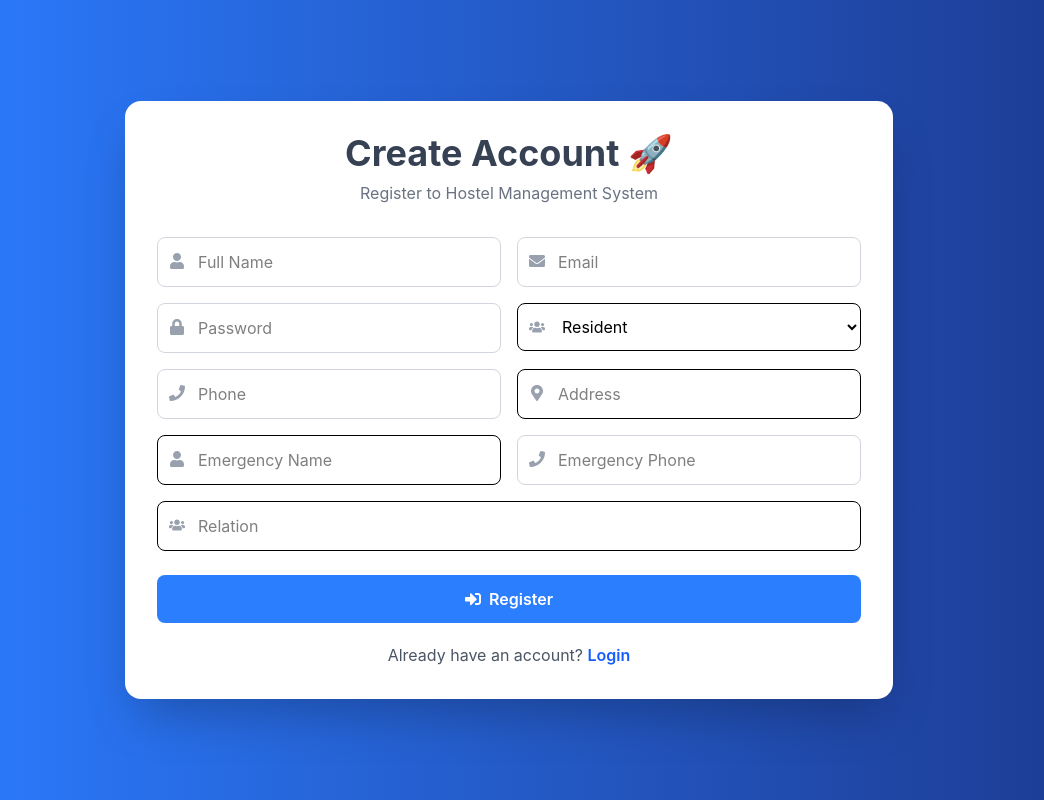
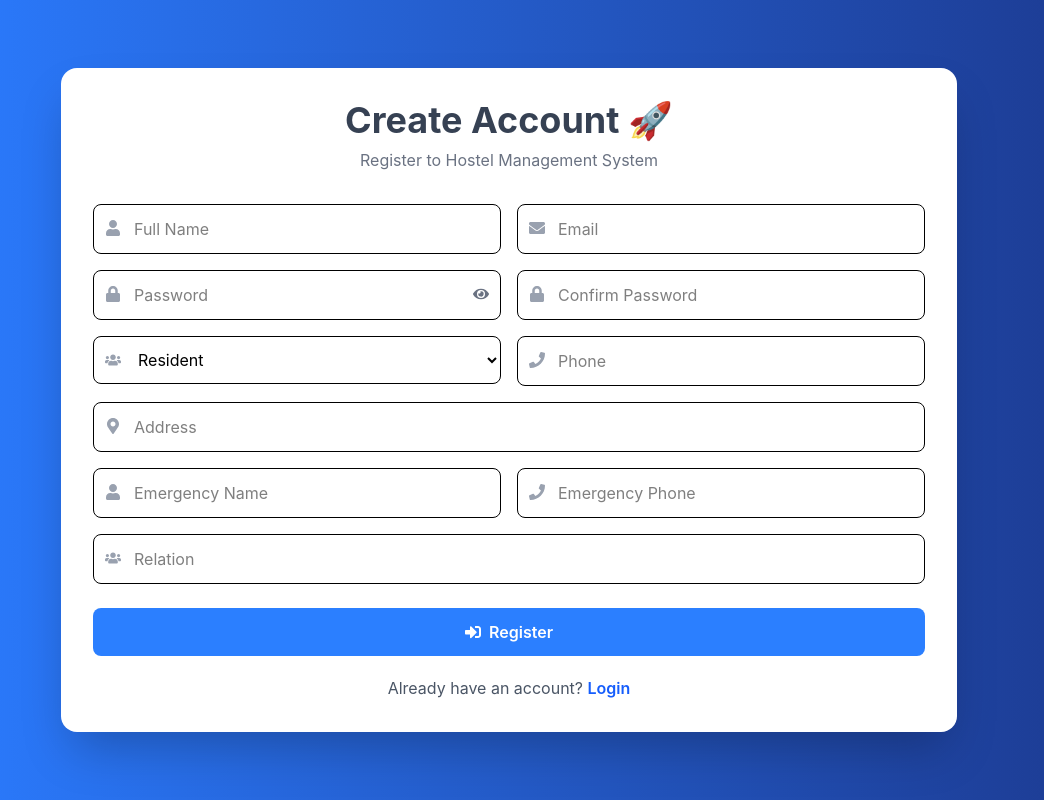
Before and after one commit to priyadhashwanth/hostel-frontend, a React (Vite) app: page /register in a window 1280 px wide. Shown: the whole page, without its empty margins (131-1175 px from the left). Built offline with nearby package versions, Linux system fonts and the light colour scheme.

Commit message:
register error resolved

```diff
--- a/src/pages/Register.jsx
+++ b/src/pages/Register.jsx
@@ -10,7 +10,9 @@ import {
   FaPhone,
   FaMapMarkerAlt,
   FaUsers,
-  FaSignInAlt
+  FaSignInAlt,
+  FaEye,
+  FaEyeSlash
 } from "react-icons/fa";
 
 export default function Register() {
@@ -19,6 +21,7 @@ export default function Register() {
   const [name, setName] = useState("");
   const [email, setEmail] = useState("");
   const [password, setPassword] = useState("");
+  const [confirmPassword, setConfirmPassword] = useState("");
   const [role, setRole] = useState("resident");
 
   const [phone, setPhone] = useState("");
@@ -28,31 +31,31 @@ export default function Register() {
   const [emergencyPhone, setEmergencyPhone] = useState("");
   const [relation, setRelation] = useState("");
 
+  const [loading, setLoading] = useState(false);
+  const [showPassword, setShowPassword] = useState(false);
+
+  // Regex
+  const emailRegex = /^[^\s@]+@[^\s@]+\.[^\s@]+$/;
+  const phoneRegex = /^[0-9]{10}$/;
+
   const handleRegister = async (e) => {
-    // Validation
     e.preventDefault();
 
-    // Empty checks
-    if (
-      !name.trim() ||
-      !email.trim() ||
-      !password.trim() ||
-      !role.trim()
-    ) {
-      toast.error("Name, Email, Password and Role are required");
+    // Required fields
+    if (!name.trim() || !email.trim() || !password.trim()) {
+      toast.error("Name, Email and Password are required");
       return;
     }
 
-    // Name length
+    // Name
     if (name.trim().length < 3) {
       toast.error("Name must be at least 3 characters");
       return;
     }
 
-    // Email format
-    const emailRegex = /^[^\s@]+@[^\s@]+\.[^\s@]+$/;
+    // Email
     if (!emailRegex.test(email)) {
-      toast.error("Enter a valid email address");
+      toast.error("Enter valid email");
       return;
     }
 
@@ -62,8 +65,13 @@ export default function Register() {
       return;
     }
 
-    // Phone optional but if entered validate
-    const phoneRegex = /^[0-9]{10}$/;
+    // Confirm Password
+    if (password !== confirmPassword) {
+      toast.error("Passwords do not match");
+      return;
+    }
+
+    // Phone
     if (phone && !phoneRegex.test(phone)) {
       toast.error("Phone must be 10 digits");
       return;
@@ -75,7 +83,9 @@ export default function Register() {
     }
 
     try {
-      const res = await API.post("/auth/register", {
+      setLoading(true);
+
+      await API.post("/auth/register", {
         name,
         email,
         password,
@@ -91,22 +101,28 @@ export default function Register() {
           : undefined
       });
 
-      toast.success("Registered successfully");
+      toast.success("Registered Successfully");
 
       setTimeout(() => {
         navigate("/login");
-      }, 1000);
+      }, 1200);
 
     } catch (error) {
-      toast.error(error.response?.data?.message || "Registration failed");
+      toast.error(
+        error.response?.data?.message || "Registration failed"
+      );
+    } finally {
+      setLoading(false);
     }
   };
 
   return (
-    <div className="min-h-screen flex items-center justify-center bg-gradient-to-r from-blue-500 to-blue-900 p-6">
+    <div className="min-h-screen flex items-center justify-center bg-gradient-to-r from-blue-500 to-blue-900 p-4">
 
-      <div className="bg-white shadow-2xl rounded-2xl w-full max-w-3xl p-8 max-h-[95vh] overflow-y-auto">
-
+      <form
+        onSubmit={handleRegister}
+        className="bg-white shadow-2xl rounded-2xl w-full max-w-4xl p-8 max-h-[95vh] overflow-y-auto"
+      >
         <h1 className="text-4xl font-bold text-center text-gray-700">
           Create Account 🚀
         </h1>
@@ -120,219 +136,135 @@ export default function Register() {
           {/* Name */}
           <div className="relative">
             <FaUser className="absolute top-4 left-3 text-gray-400" />
-
             <input
               type="text"
               placeholder="Full Name"
               value={name}
               onChange={(e) => setName(e.target.value)}
-              className={`w-full p-3 pl-10 rounded-lg border outline-none
-              ${
-                name.length === 0
-                  ? "border-gray-300"
-                  : name.trim().length >= 3
-                  ? "border-green-500"
-                  : "border-red-500"
-              }`}
+              className="w-full border p-3 pl-10 rounded-lg outline-none"
             />
-
-            {name && name.trim().length < 3 && (
-              <p className="text-red-500 text-sm mt-1">
-                Minimum 3 characters
-              </p>
-            )}
           </div>
 
           {/* Email */}
           <div className="relative">
             <FaEnvelope className="absolute top-4 left-3 text-gray-400" />
-
             <input
-              type="email"
+              type="text"
               placeholder="Email"
               value={email}
               onChange={(e) => setEmail(e.target.value)}
-              className={`w-full p-3 pl-10 rounded-lg border outline-none
-              ${
-                email.length === 0
-                  ? "border-gray-300"
-                  : emailRegex.test(email)
-                  ? "border-green-500"
-                  : "border-red-500"
-              }`}
+              className="w-full border p-3 pl-10 rounded-lg outline-none"
             />
-
-            {email &&
-              !emailRegex.test(email) && (
-                <p className="text-red-500 text-sm mt-1">
-                  Invalid email
-                </p>
-              )}
           </div>
 
           {/* Password */}
           <div className="relative">
             <FaLock className="absolute top-4 left-3 text-gray-400" />
-
             <input
-              type="password"
+              type={showPassword ? "text" : "password"}
               placeholder="Password"
               value={password}
-              onChange={(e) =>
-                setPassword(e.target.value)
-              }
-              className={`w-full p-3 pl-10 rounded-lg border outline-none
-              ${
-                password.length === 0
-                  ? "border-gray-300"
-                  : password.length >= 6
-                  ? "border-green-500"
-                  : "border-red-500"
-              }`}
+              onChange={(e) => setPassword(e.target.value)}
+              className="w-full border p-3 pl-10 pr-10 rounded-lg outline-none"
             />
 
-            {password &&
-              password.length < 6 && (
-                <p className="text-red-500 text-sm mt-1">
-                  Minimum 6 characters
-                </p>
-              )}
+            <span
+              onClick={() => setShowPassword(!showPassword)}
+              className="absolute top-4 right-3 cursor-pointer text-gray-500"
+            >
+              {showPassword ? <FaEyeSlash /> : <FaEye />}
+            </span>
+          </div>
+
+          {/* Confirm Password */}
+          <div className="relative">
+            <FaLock className="absolute top-4 left-3 text-gray-400" />
+            <input
+              type={showPassword ? "text" : "password"}
+              placeholder="Confirm Password"
+              value={confirmPassword}
+              onChange={(e) =>
+                setConfirmPassword(e.target.value)
+              }
+              className="w-full border p-3 pl-10 rounded-lg outline-none"
+            />
           </div>
 
           {/* Role */}
           <div className="relative">
             <FaUsers className="absolute top-4 left-3 text-gray-400" />
-
             <select
               value={role}
-              onChange={(e) =>
-                setRole(e.target.value)
-              }
+              onChange={(e) => setRole(e.target.value)}
               className="w-full border p-3 pl-10 rounded-lg outline-none"
             >
-              <option value="resident">
-                Resident
-              </option>
-              <option value="staff">
-                Staff
-              </option>
-              <option value="admin">
-                Admin
-              </option>
+              <option value="resident">Resident</option>
+              <option value="staff">Staff</option>
+              <option value="admin">Admin</option>
             </select>
           </div>
 
-          {/* Resident Fields */}
-          {role === "resident" && (
-            <>
           {/* Phone */}
           <div className="relative">
             <FaPhone className="absolute top-4 left-3 text-gray-400" />
-
             <input
               type="text"
               placeholder="Phone"
               value={phone}
-                  onChange={(e) =>
-                    setPhone(e.target.value)
-                  }
-                  className={`w-full p-3 pl-10 rounded-lg border outline-none
-                  ${
-                    phone.length === 0
-                      ? "border-gray-300"
-                      : /^[0-9]{10}$/.test(phone)
-                      ? "border-green-500"
-                      : "border-red-500"
-                  }`}
+              onChange={(e) => setPhone(e.target.value)}
+              className="w-full border p-3 pl-10 rounded-lg outline-none"
             />
-
-                {phone &&
-                  !/^[0-9]{10}$/.test(phone) && (
-                    <p className="text-red-500 text-sm mt-1">
-                      Enter valid 10 digit number
-                    </p>
-                  )}
           </div>
 
           {/* Address */}
-              <div className="relative">
+          <div className="relative md:col-span-2">
             <FaMapMarkerAlt className="absolute top-4 left-3 text-gray-400" />
-
             <input
               type="text"
               placeholder="Address"
               value={address}
+              onChange={(e) => setAddress(e.target.value)}
+              className="w-full border p-3 pl-10 rounded-lg outline-none"
+            />
+          </div>
+
+          {/* Resident Extra Fields */}
+          {role === "resident" && (
+            <>
+              <div className="relative">
+                <FaUser className="absolute top-4 left-3 text-gray-400" />
+                <input
+                  type="text"
+                  placeholder="Emergency Name"
+                  value={emergencyName}
                   onChange={(e) =>
-                    setAddress(e.target.value)
+                    setEmergencyName(e.target.value)
                   }
                   className="w-full border p-3 pl-10 rounded-lg outline-none"
                 />
               </div>
 
-              {/* Emergency Name */}
               <div className="relative">
-                <FaUser className="absolute top-4 left-3 text-gray-400" />
-
+                <FaPhone className="absolute top-4 left-3 text-gray-400" />
                 <input
                   type="text"
-                  placeholder="Emergency Name"
-                  value={emergencyName}
+                  placeholder="Emergency Phone"
+                  value={emergencyPhone}
                   onChange={(e) =>
-                    setEmergencyName(
-                      e.target.value
-                    )
+                    setEmergencyPhone(e.target.value)
                   }
                   className="w-full border p-3 pl-10 rounded-lg outline-none"
                 />
               </div>
 
-              {/* Emergency Phone */}
-              <div className="relative">
-                <FaPhone className="absolute top-4 left-3 text-gray-400" />
-
-                <input
-                  type="text"
-                  placeholder="Emergency Phone"
-                  value={emergencyPhone}
-                  onChange={(e) =>
-                    setEmergencyPhone(
-                      e.target.value
-                    )
-                  }
-                  className={`w-full p-3 pl-10 rounded-lg border outline-none
-                  ${
-                    emergencyPhone.length === 0
-                      ? "border-gray-300"
-                      : /^[0-9]{10}$/.test(
-                          emergencyPhone
-                        )
-                      ? "border-green-500"
-                      : "border-red-500"
-                  }`}
-                />
-
-                {emergencyPhone &&
-                  !/^[0-9]{10}$/.test(
-                    emergencyPhone
-                  ) && (
-                    <p className="text-red-500 text-sm mt-1">
-                      Invalid emergency number
-                    </p>
-                  )}
-              </div>
-
-              {/* Relation */}
               <div className="relative md:col-span-2">
                 <FaUsers className="absolute top-4 left-3 text-gray-400" />
-
                 <input
                   type="text"
                   placeholder="Relation"
                   value={relation}
                   onChange={(e) =>
-                    setRelation(
-                      e.target.value
-                    )
+                    setRelation(e.target.value)
                   }
                   className="w-full border p-3 pl-10 rounded-lg outline-none"
                 />
@@ -343,14 +275,15 @@ export default function Register() {
 
         {/* Button */}
         <button
-          onClick={handleRegister}
-          className="w-full mt-6 bg-blue-500 hover:bg-blue-600 hover:scale-105 transition text-white py-3 rounded-lg font-semibold flex items-center justify-center gap-2"
+          type="submit"
+          disabled={loading}
+          className="w-full mt-6 bg-blue-500 hover:bg-blue-600 text-white py-3 rounded-lg font-semibold flex items-center justify-center gap-2"
         >
           <FaSignInAlt />
-          Register
+          {loading ? "Registering..." : "Register"}
         </button>
 
-        {/* Login Link */}
+        {/* Login */}
         <p className="text-center mt-5 text-gray-600">
           Already have an account?{" "}
           <span
@@ -361,7 +294,7 @@ export default function Register() {
           </span>
         </p>
 
-      </div>
+      </form>
     </div>
   );
 }
```
Lines whose indentation alone changed are shown as unchanged.
